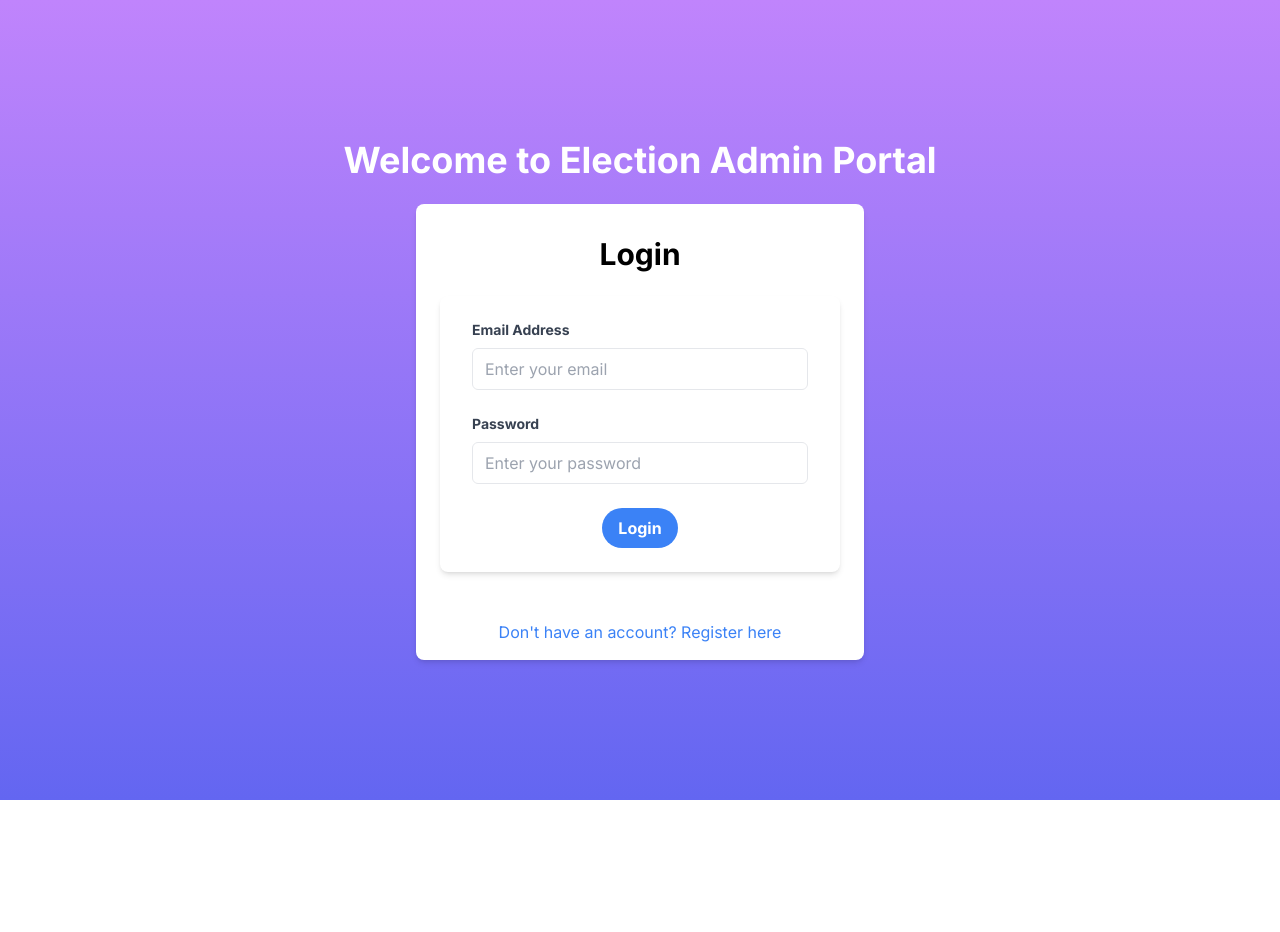
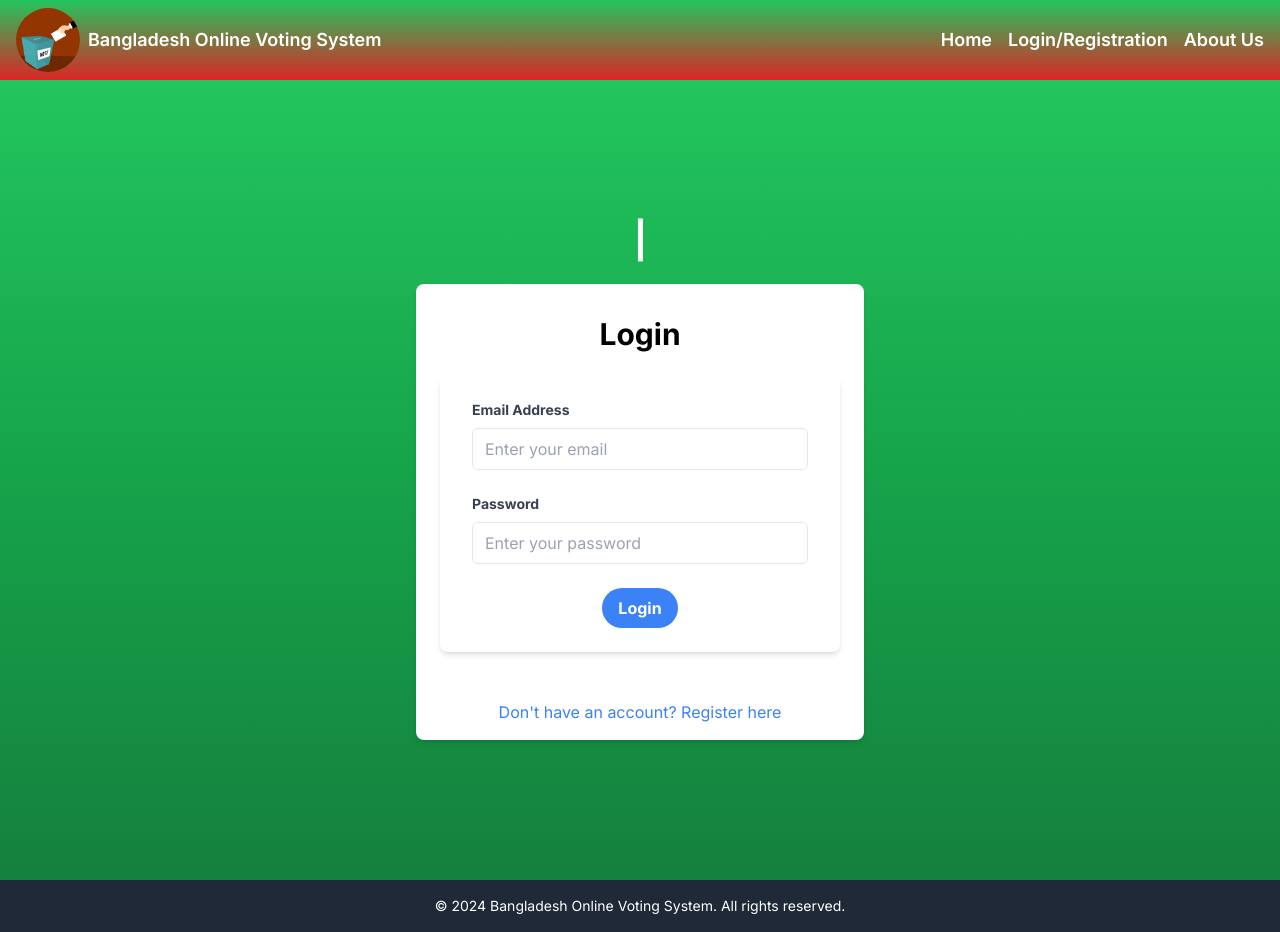
Before and after one commit to tanvirgb/Bangladesh-Online-Voting-System-Final, a Next.js app in the folder election-admin-part/: page /electionAdmin in a window 1280 px wide. Before the commit the page ends 800 px from the top, so only its background shows below. Built offline with nearby package versions, Linux system fonts and the light colour scheme.

Commit message:
Added header and footer

```diff
--- /dev/null
+++ b/election-admin-part/src/app/_components/ElectionAdminHeader.tsx
@@ -0,0 +1,50 @@
+import Link from "next/link";
+import React from "react";
+
+const ElectionAdminHeader = () => {
+  return (
+    <div className="flex justify-between items-center px-4 py-2 bg-gradient-to-b from-green-500 to-red-600">
+      {/* Left Section: Logo */}
+      <div className="flex items-center">
+        <img
+          className="h-16 w-16 rounded-full object-cover"
+          src="democrats-3594094_1920.jpg"
+          alt="Logo"
+        />
+        <h1 className="ml-2 text-lg font-semibold text-white">
+          Bangladesh Online Voting System
+        </h1>
+      </div>
+
+      {/* Right Section: Navigation */}
+      <ul className="flex space-x-4 text-lg font-semibold">
+        <li>
+          <Link
+            href="/"
+            className="text-white hover:text-yellow-300 transition duration-300 ease-in-out"
+          >
+            Home
+          </Link>
+        </li>
+        <li>
+          <Link
+            href="/"
+            className="text-white hover:text-yellow-300 transition duration-300 ease-in-out"
+          >
+            Login/Registration
+          </Link>
+        </li>
+        <li>
+          <Link
+            href="/"
+            className="text-white hover:text-yellow-300 transition duration-300 ease-in-out"
+          >
+            About Us
+          </Link>
+        </li>
+      </ul>
+    </div>
+  );
+};
+
+export default ElectionAdminHeader;
--- /dev/null
+++ b/election-admin-part/src/app/_components/Footer.tsx
@@ -0,0 +1,14 @@
+import React from "react";
+
+const Footer = () => {
+  return (
+    <footer className="bg-gray-800 py-4 text-white text-center">
+      <p className="text-sm">
+        © {new Date().getFullYear()} Bangladesh Online Voting System. All rights
+        reserved.
+      </p>
+    </footer>
+  );
+};
+
+export default Footer;
--- a/election-admin-part/src/app/electionAdmin/page.tsx
+++ b/election-admin-part/src/app/electionAdmin/page.tsx
@@ -1,15 +1,30 @@
 "use client";
 import React, { useState } from "react";
-import ElectionAdminLogin from "../_components/electionAdminLogin";
-import ElectionAdminRegistration from "../_components/electionAdminRegistration";
+import ElectionAdminLogin from "../_components/ElectionAdminLogin";
+import ElectionAdminRegistration from "../_components/ElectionAdminRegistration";
+import ElectionAdminHeader from "../_components/ElectionAdminHeader";
+import Typewriter from "typewriter-effect";
+import Footer from "../_components/Footer";
 
 const ElectionAdmin = () => {
   const [login, setLogin] = useState(true);
 
   return (
-    <div className="min-h-screen bg-gradient-to-b from-purple-400 to-indigo-500 flex flex-col justify-center items-center py-8">
+    <>
+      <ElectionAdminHeader />
+      <div className="min-h-screen bg-gradient-to-b from-green-500 via-green-600 to-green-700 flex flex-col justify-center items-center py-8">
         <h1 className="text-4xl font-bold mb-6 text-center text-white">
-        Welcome to Election Admin Portal
+          <Typewriter
+            options={{
+              strings: [
+                "Welcome to Election Admin Portal",
+                "Login or Register",
+              ],
+              autoStart: true,
+              loop: true,
+              delay: 35,
+            }}
+          />
         </h1>
         <div className="max-w-md w-full bg-white rounded-lg overflow-hidden shadow-md transform hover:scale-105 transition duration-300 ease-in-out">
           <div className="px-6 py-8">
@@ -27,6 +42,8 @@ const ElectionAdmin = () => {
           </div>
         </div>
       </div>
+      <Footer />
+    </>
   );
 };
 
```
Also changed, not shown: election-admin-part/package.json (+5 -4 lines), election-admin-part/public/democrats-3594094_1920.jpg (added), 1 other file (tests, documents, lock files or other folders). Lines whose indentation alone changed are shown as unchanged.
